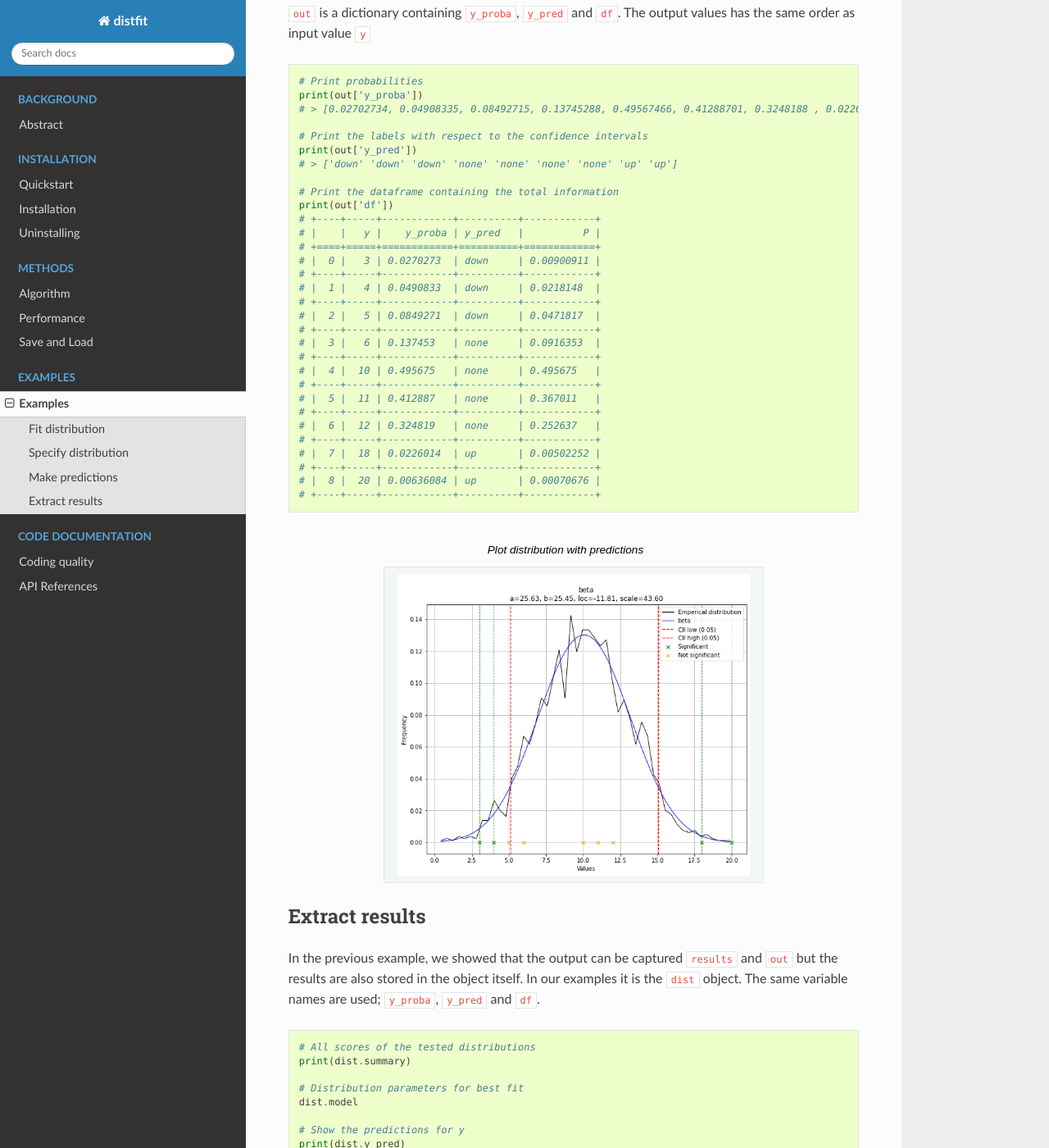
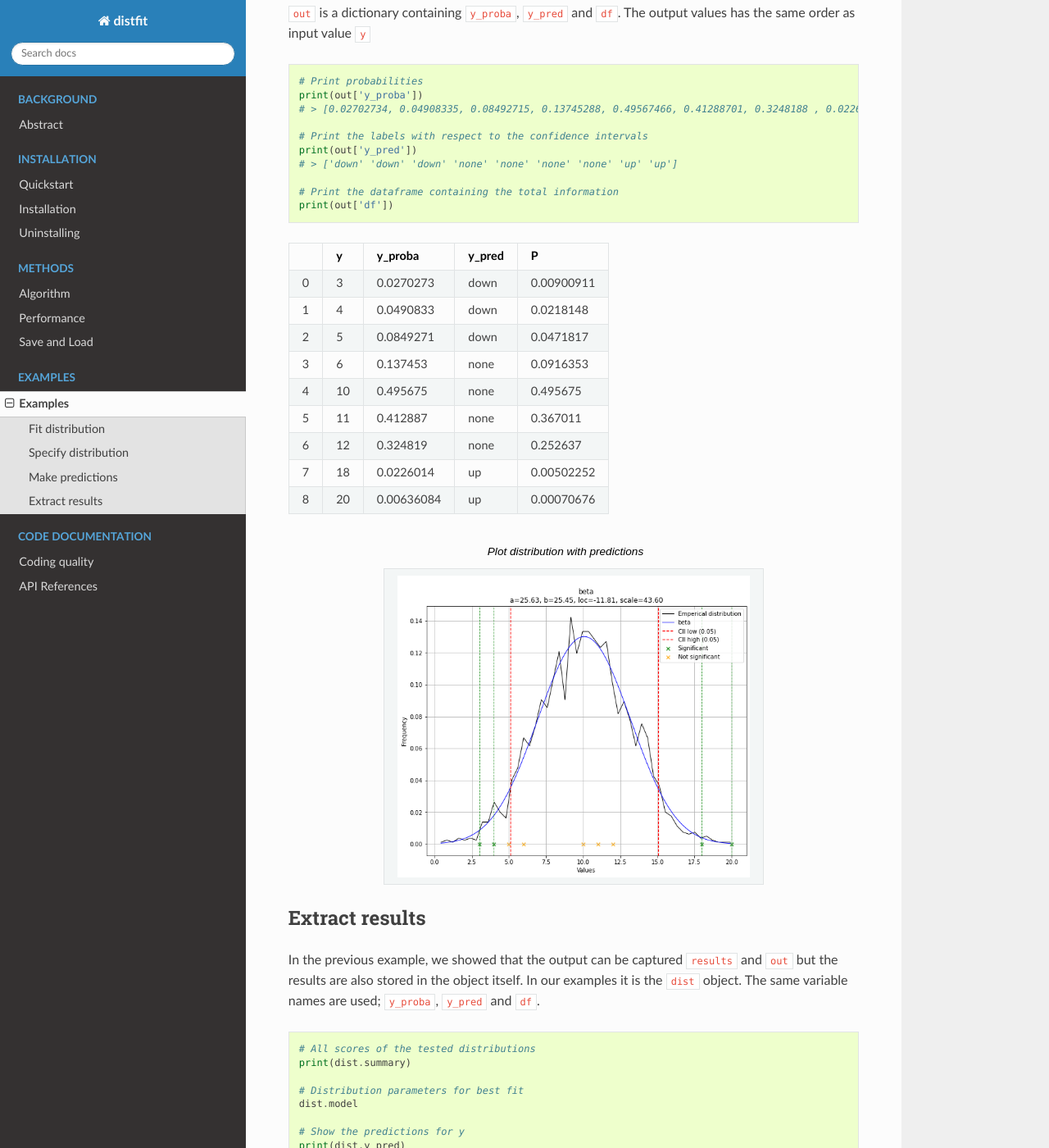
Before and after one commit to erdogant/distfit, a Sphinx documentation site: the page built from docs/source/Examples.rst, in a window 1280 px wide and 1400 px high, scrolled down 2578 px. Shown: the whole window at 82% size. Built offline with Sphinx 7.4.7 and the Read the Docs theme 2.0.0, drawn with Linux system fonts in a browser that asks for light colours; some of the changed text lies outside the part shown.

Commit message:
table update

```diff
--- a/docs/source/Examples.rst
+++ b/docs/source/Examples.rst
@@ -122,27 +122,28 @@ The output values has the same order as input value ``y``
 
     # Print the dataframe containing the total information
     print(out['df'])
-    # +----+-----+------------+----------+------------+
-    # |    |   y |    y_proba | y_pred   |          P |
-    # +====+=====+============+==========+============+
-    # |  0 |   3 | 0.0270273  | down     | 0.00900911 |
-    # +----+-----+------------+----------+------------+
-    # |  1 |   4 | 0.0490833  | down     | 0.0218148  |
-    # +----+-----+------------+----------+------------+
-    # |  2 |   5 | 0.0849271  | down     | 0.0471817  |
-    # +----+-----+------------+----------+------------+
-    # |  3 |   6 | 0.137453   | none     | 0.0916353  |
-    # +----+-----+------------+----------+------------+
-    # |  4 |  10 | 0.495675   | none     | 0.495675   |
-    # +----+-----+------------+----------+------------+
-    # |  5 |  11 | 0.412887   | none     | 0.367011   |
-    # +----+-----+------------+----------+------------+
-    # |  6 |  12 | 0.324819   | none     | 0.252637   |
-    # +----+-----+------------+----------+------------+
-    # |  7 |  18 | 0.0226014  | up       | 0.00502252 |
-    # +----+-----+------------+----------+------------+
-    # |  8 |  20 | 0.00636084 | up       | 0.00070676 |
-    # +----+-----+------------+----------+------------+
+
++----+-----+------------+----------+------------+
+|    |   y |    y_proba | y_pred   |          P |
++====+=====+============+==========+============+
+|  0 |   3 | 0.0270273  | down     | 0.00900911 |
++----+-----+------------+----------+------------+
+|  1 |   4 | 0.0490833  | down     | 0.0218148  |
++----+-----+------------+----------+------------+
+|  2 |   5 | 0.0849271  | down     | 0.0471817  |
++----+-----+------------+----------+------------+
+|  3 |   6 | 0.137453   | none     | 0.0916353  |
++----+-----+------------+----------+------------+
+|  4 |  10 | 0.495675   | none     | 0.495675   |
++----+-----+------------+----------+------------+
+|  5 |  11 | 0.412887   | none     | 0.367011   |
++----+-----+------------+----------+------------+
+|  6 |  12 | 0.324819   | none     | 0.252637   |
++----+-----+------------+----------+------------+
+|  7 |  18 | 0.0226014  | up       | 0.00502252 |
++----+-----+------------+----------+------------+
+|  8 |  20 | 0.00636084 | up       | 0.00070676 |
++----+-----+------------+----------+------------+
 
 
 .. |fig1b| image:: ../figs/example_fig1b.png
@@ -182,24 +183,25 @@ The same variable names are used;  ``y_proba``, ``y_pred`` and ``df``.
 
     # All predicted information is also stored in a structured dataframe
     print(dist.df)
-    # +----+-----+------------+----------+------------+
-    # |    |   y |    y_proba | y_pred   |          P |
-    # +====+=====+============+==========+============+
-    # |  0 |   3 | 0.0270273  | down     | 0.00900911 |
-    # +----+-----+------------+----------+------------+
-    # |  1 |   4 | 0.0490833  | down     | 0.0218148  |
-    # +----+-----+------------+----------+------------+
-    # |  2 |   5 | 0.0849271  | down     | 0.0471817  |
-    # +----+-----+------------+----------+------------+
-    # |  3 |   6 | 0.137453   | none     | 0.0916353  |
-    # +----+-----+------------+----------+------------+
-    # |  4 |  10 | 0.495675   | none     | 0.495675   |
-    # +----+-----+------------+----------+------------+
-    # |  5 |  11 | 0.412887   | none     | 0.367011   |
-    # +----+-----+------------+----------+------------+
-    # |  6 |  12 | 0.324819   | none     | 0.252637   |
-    # +----+-----+------------+----------+------------+
-    # |  7 |  18 | 0.0226014  | up       | 0.00502252 |
-    # +----+-----+------------+----------+------------+
-    # |  8 |  20 | 0.00636084 | up       | 0.00070676 |
-    # +----+-----+------------+----------+------------+
+
++----+-----+------------+----------+------------+
+|    |   y |    y_proba | y_pred   |          P |
++====+=====+============+==========+============+
+|  0 |   3 | 0.0270273  | down     | 0.00900911 |
++----+-----+------------+----------+------------+
+|  1 |   4 | 0.0490833  | down     | 0.0218148  |
++----+-----+------------+----------+------------+
+|  2 |   5 | 0.0849271  | down     | 0.0471817  |
++----+-----+------------+----------+------------+
+|  3 |   6 | 0.137453   | none     | 0.0916353  |
++----+-----+------------+----------+------------+
+|  4 |  10 | 0.495675   | none     | 0.495675   |
++----+-----+------------+----------+------------+
+|  5 |  11 | 0.412887   | none     | 0.367011   |
++----+-----+------------+----------+------------+
+|  6 |  12 | 0.324819   | none     | 0.252637   |
++----+-----+------------+----------+------------+
+|  7 |  18 | 0.0226014  | up       | 0.00502252 |
++----+-----+------------+----------+------------+
+|  8 |  20 | 0.00636084 | up       | 0.00070676 |
++----+-----+------------+----------+------------+
```
